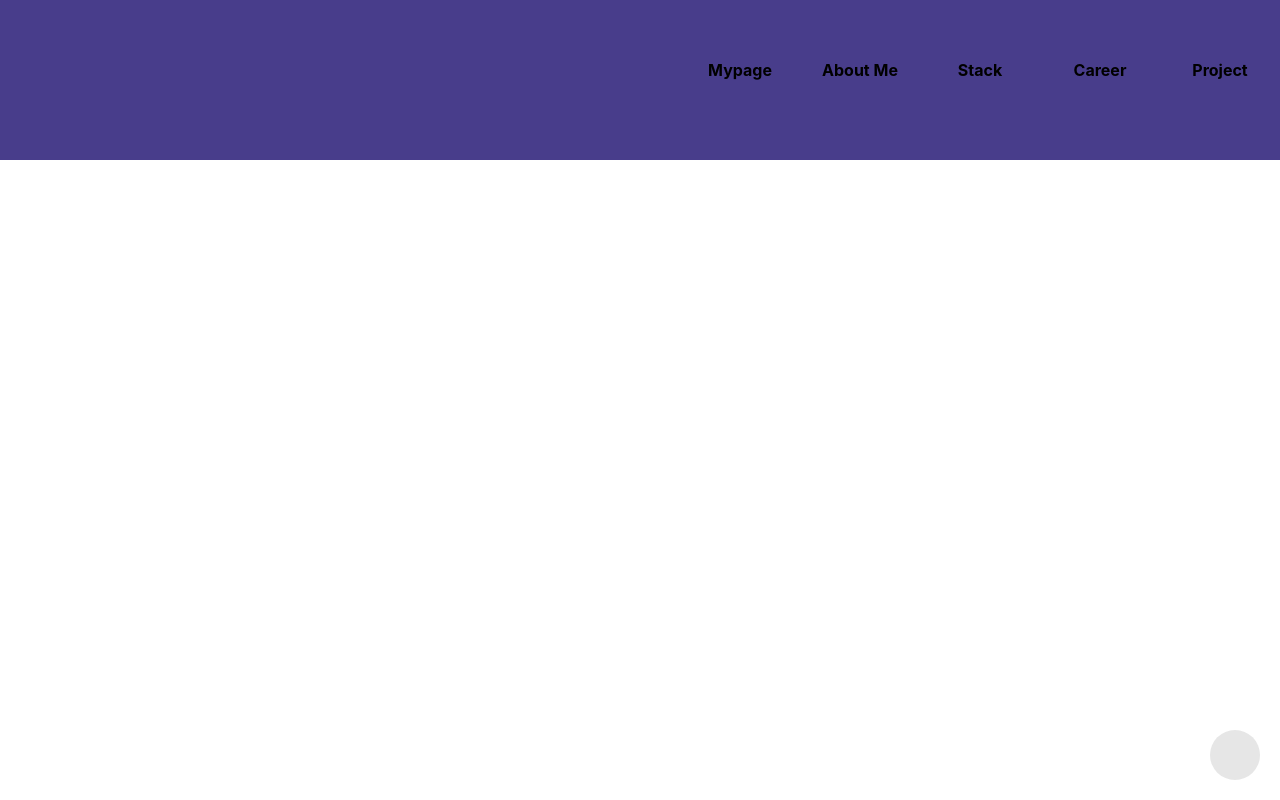
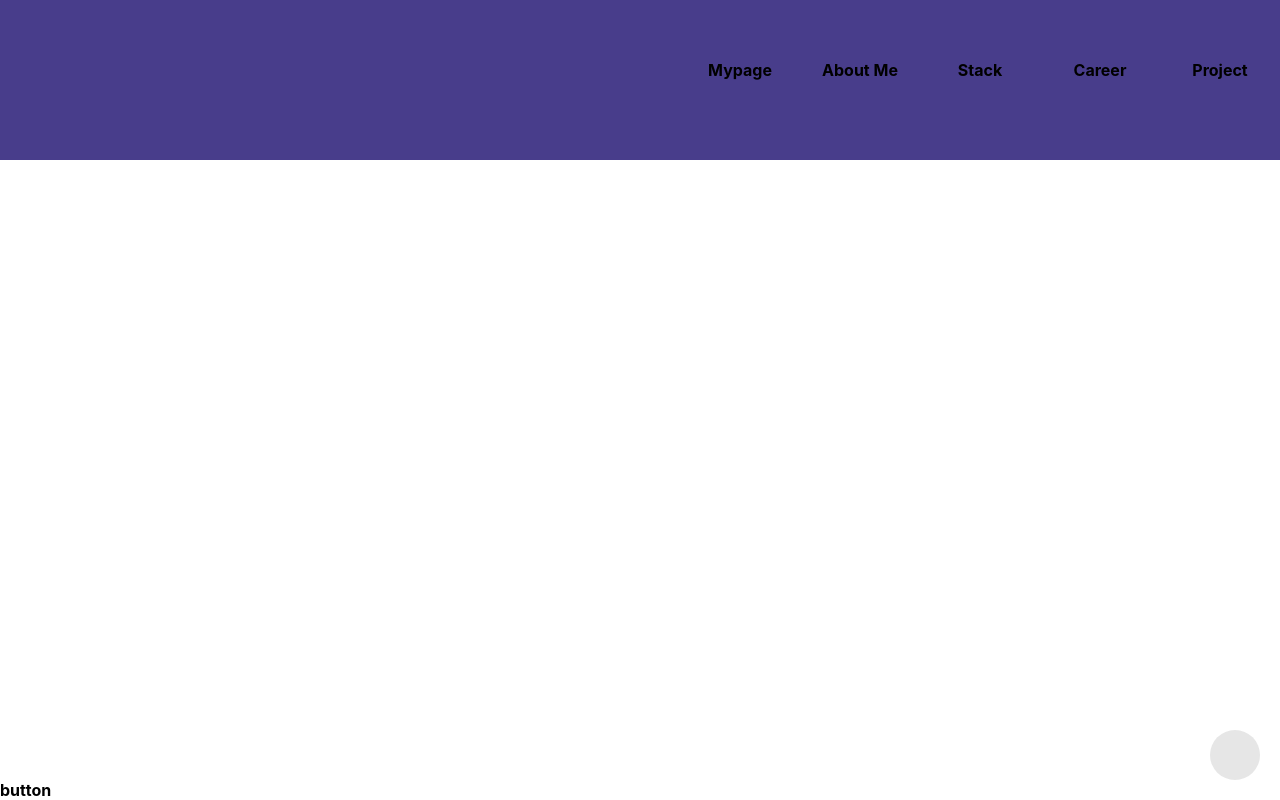
Before and after one commit to moyeo-portfolio/moyeo-client-react, a React (Create React App) app: page / in a window 1280 px wide. Built offline with nearby package versions, Linux system fonts and the light colour scheme.

Commit message:
react start

```diff
--- a/package.json
+++ b/package.json
@@ -3,7 +3,7 @@
   "version": "0.1.0",
   "private": true,
   "dependencies": {
-    "@ant-design/icons": "4.7.0",
+    "@ant-design/icons": "^5.0.1",
     "@babel/preset-typescript": "^7.18.6",
     "@testing-library/jest-dom": "^5.16.4",
     "@testing-library/react": "^13.3.0",
--- a/src/components/Home.tsx
+++ b/src/components/Home.tsx
@@ -8,7 +8,13 @@ export default function Home ({resize}) {
     return (
         <>
             <div className='' style={{ height: resize[1], }}>
-
+                <div
+                    style={{ position: "absolute", bottom: 0, }}
+                    onClick={()=>{
+                        console.log("a");
+                    }}>
+                    button
+                </div>
             </div>
         </>
     );
```
Also changed, not shown: 1 other file (tests, documents, lock files or other folders).
